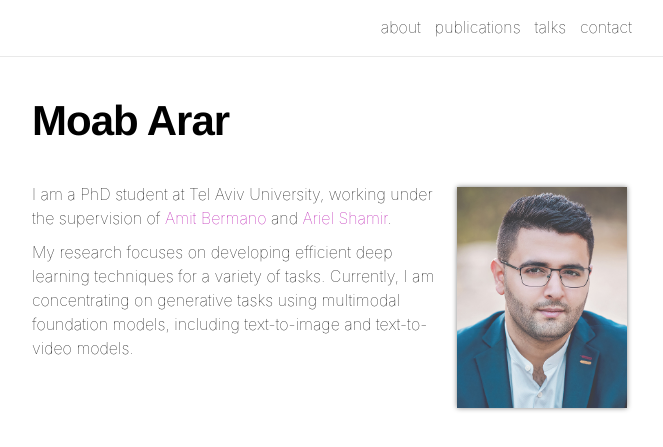
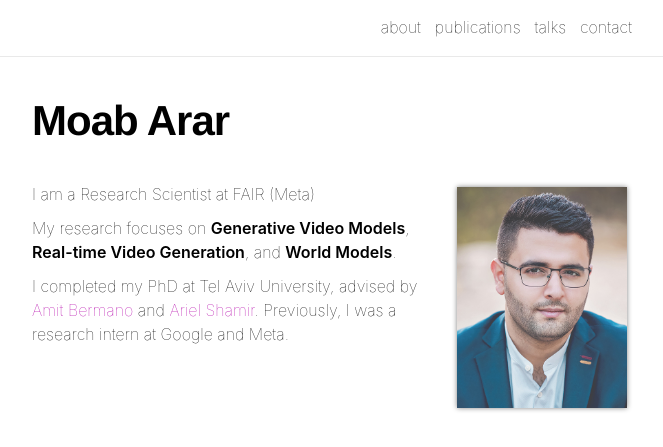
Before and after one commit to moabarar/moabarar.github.io, a plain HTML site: page index.html in a window 1280 px wide. Shown: the top 447 px of the page, without its empty margins (308-971 px from the left). Drawn offline with nearby package versions, Linux system fonts and the light colour scheme; a script that the page names is missing; files whose address does not match are found by name.

Commit message:
Update index.html

```diff
--- a/index.html
+++ b/index.html
@@ -66,11 +66,11 @@
 
           </div>
 
+          <p>I am a Research Scientist at FAIR (Meta)</p>
 
-          <p>I am a PhD student at Tel Aviv University, working under the supervision of <a href="https://www.cs.tau.ac.il/~amberman/" target="_blank">Amit Bermano</a> and <a href="https://faculty.runi.ac.il/arik/site/index.asp" target="_blank">Ariel Shamir</a>.</p>
+          <p>My research focuses on <strong>Generative Video Models</strong>, <strong>Real-time Video Generation</strong>, and <strong>World Models</strong>.</p>
 
-          <p>My research focuses on developing efficient deep learning techniques for a variety of tasks. Currently, I am concentrating on generative tasks using multimodal foundation models, including text-to-image and text-to-video models.</p>
-
+          <p>I completed my PhD at Tel Aviv University, advised by <a href="https://www.cs.tau.ac.il/~amberman/" target="_blank">Amit Bermano</a> and <a href="https://faculty.runi.ac.il/arik/site/index.asp" target="_blank">Ariel Shamir</a>. Previously, I was a research intern at Google and Meta.</p>
 
 
         </article>
```
